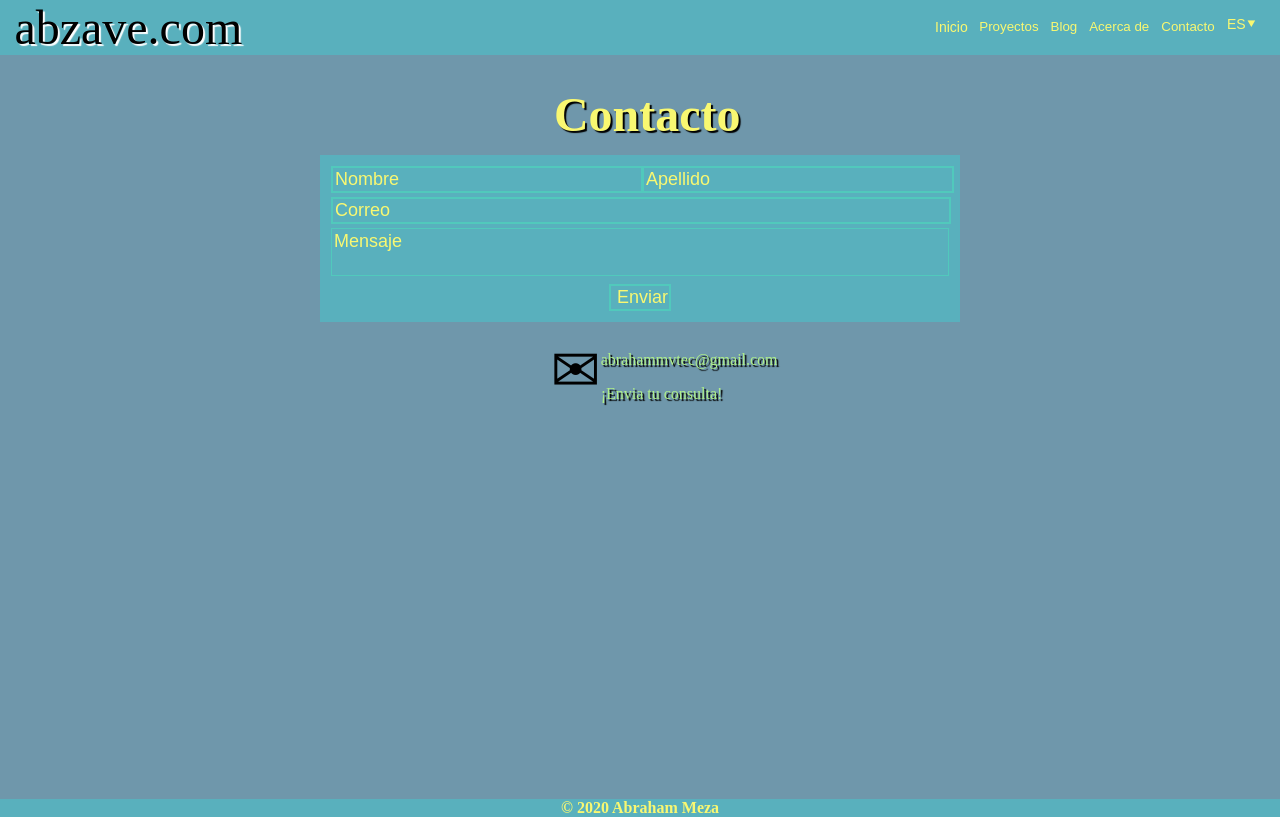
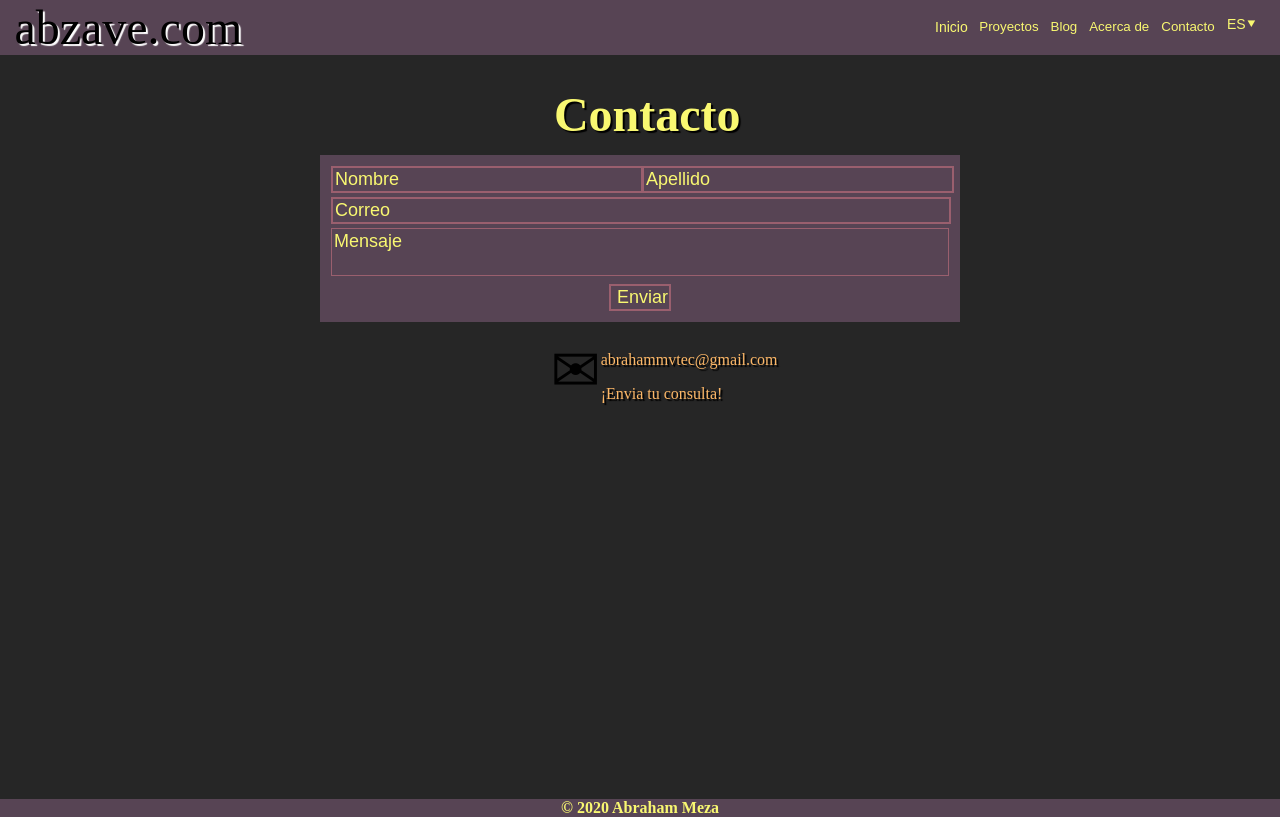
Before and after one commit to abzave/WebPage, a PHP site: page /html/contact.html in a window 1280 px wide. Run offline with PHP 8.4, Linux system fonts and the light colour scheme.

Commit message:
[Updated] Color palette

```diff
--- a/css/about.css
+++ b/css/about.css
@@ -1,5 +1,5 @@
 .information{
-    background-color: #59B0BD;
+    background-color: #574454;
     font-size: 20px;
     min-height: 240px;
 }
--- a/css/banner.css
+++ b/css/banner.css
@@ -10,10 +10,10 @@
     display: inline-block;
     position: absolute;
     opacity: 0.5;
-    background-color: #AFEF8B;
+    background-color: #FCB767;
     border: none;
     font-size: 52px;
-    color: #59B0BD;
+    color: #574454;
     outline: 0;
     vertical-align: middle;
     overflow: hidden;
@@ -35,7 +35,7 @@
 }
 
 .imageInfo{
-    background-color: #AFEF8B7F;
+    background-color: #FCB7677F;
     bottom: 0;
     position: absolute;
     width: 100%;
--- a/css/body.css
+++ b/css/body.css
@@ -1,5 +1,5 @@
 body{
-    background-color: #6F97AB;
+    background-color: #262626;
     margin: 0;
     height: 100%;
 }
@@ -26,7 +26,7 @@ body{
 }
 
 .subtitle{
-    color: #AFEF8B;
+    color: #FCB767;
 	text-shadow: 2px 2px 1px #000000;
 }
 
@@ -36,7 +36,7 @@ body{
 }
 
 p{
-    color: #AFEF8B;
+    color: #FCB767;
 	text-shadow: 2px 2px 1px #000000;
 }
 
--- a/css/contact.css
+++ b/css/contact.css
@@ -1,5 +1,5 @@
 .contactForm .contact{
-    background-color: #59B0BD;
+    background-color: #574454;
     margin: 1% auto;
     width: 50%;
     padding: 0.5em;
@@ -15,9 +15,9 @@
 
 .contactForm .contact textarea, .contactForm .contact input{
     resize: none;
-    background-color: #59B0BD;
+    background-color: #574454;
     color: #F9F871;
-    border-color: #51C9BC;
+    border-color: #9A5F6E;
     border-style: solid;
     font-family: Arial, Helvetica, sans-serif;
     font-size: 18px;
@@ -45,6 +45,6 @@
 }
 
 input:-internal-autofill-selected{
-    background-color: #59B0BD;
+    background-color: #574454;
     color: #F9F871;
 }
--- a/css/dropdown.css
+++ b/css/dropdown.css
@@ -11,9 +11,9 @@
 }
 
 .selectBox .optionBox{
-	background-color: #59B0BD;
+	background-color: #574454;
 	color: #F9F871;
-	border: 1px solid #6F97AB;
+	border: 1px solid #262626;
 	border-bottom: 0px;
 	border-radius: 2px;
 	opacity: 0;
@@ -28,7 +28,7 @@
 }
 
 .selectBox .option{
-	border-bottom: 1px solid #6F97AB;
+	border-bottom: 1px solid #262626;
 }
 
 .selectBox .option, .selected{
@@ -36,7 +36,7 @@
 }
 
 .selectBox .option:hover{
-	color: #73DFA9;
+	color: #D98270;
 }
 
 .selectBox .option .radio{
@@ -61,22 +61,22 @@
 }
 
 .selected:hover{
-	color: #73DFA9;
+	color: #D98270;
 }
 
 .optionBox select{
-	background-color: #6F97AB;
+	background-color: #262626;
 	width: 100%;
 	overflow: auto;
 }
 
 .optionBox select option{
-	background-color: #6F97AB;
+	background-color: #262626;
 	color: #F9F871;
 	cursor: pointer;
 }
 
 .optionBox select option:hover, .optionBox select option:checked{
-	background-color: #59B0BD !important;
-	color: #AFEF8B !important;
+	background-color: #574454 !important;
+	color: #FCB767 !important;
 }
--- a/css/footer.css
+++ b/css/footer.css
@@ -1,5 +1,5 @@
 footer{
-    background-color: #59B0BD;
+    background-color: #574454;
     margin: 0;
     width: 100%;
 }
--- a/css/header.css
+++ b/css/header.css
@@ -1,5 +1,5 @@
 header{
-	background-color: #59B0BD;
+	background-color: #574454;
 	display: flex;
 	justify-content: space-between;
 	margin-left: -0.5em;
@@ -36,7 +36,7 @@ header{
 }
 
 #home:hover{
-	color: #73DFA9;
+	color: #D98270;
 	cursor: pointer;
 }
 
@@ -48,7 +48,7 @@ header{
 }
 
 .menuButton:hover{
-	color: #73DFA9;
+	color: #D98270;
 	cursor: pointer;
 }
 
--- a/css/post.css
+++ b/css/post.css
@@ -7,13 +7,13 @@
 }
 
 .categories a{
-    color: #AFEF8B;
+    color: #FCB767;
     text-decoration: none !important;
 }
 
 .tags a{
-    background-color: #59B0BD;
-    color: #AFEF8B;
+    background-color: #574454;
+    color: #FCB767;
     text-decoration: none !important;
 }
 
--- a/css/presentation.css
+++ b/css/presentation.css
@@ -7,7 +7,7 @@
 }
 
 .presentation .contents{
-    background-color: #59B0BD;
+    background-color: #574454;
 }
 
 .presentation .contents .information{
--- a/css/projects.css
+++ b/css/projects.css
@@ -18,7 +18,7 @@
     margin-left: 2.5%;
     margin-right: 2.5%;
     padding-bottom: 0.5%;
-    background-color: #59B0BD;
+    background-color: #574454;
     overflow: hidden;
     cursor: pointer;
     position: relative;
```
Also changed, not shown: css/blog.css (+6 -6 lines).
